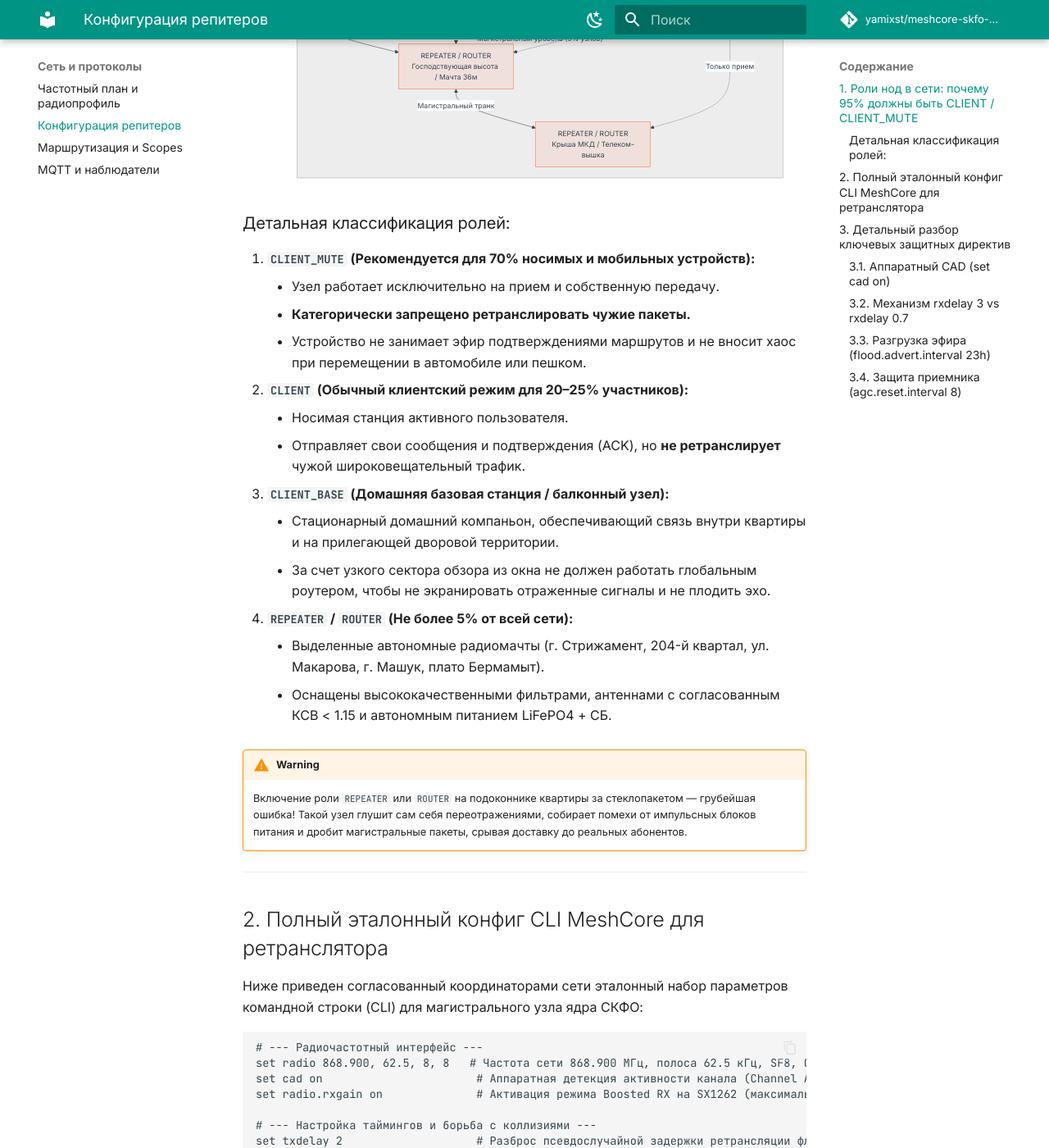
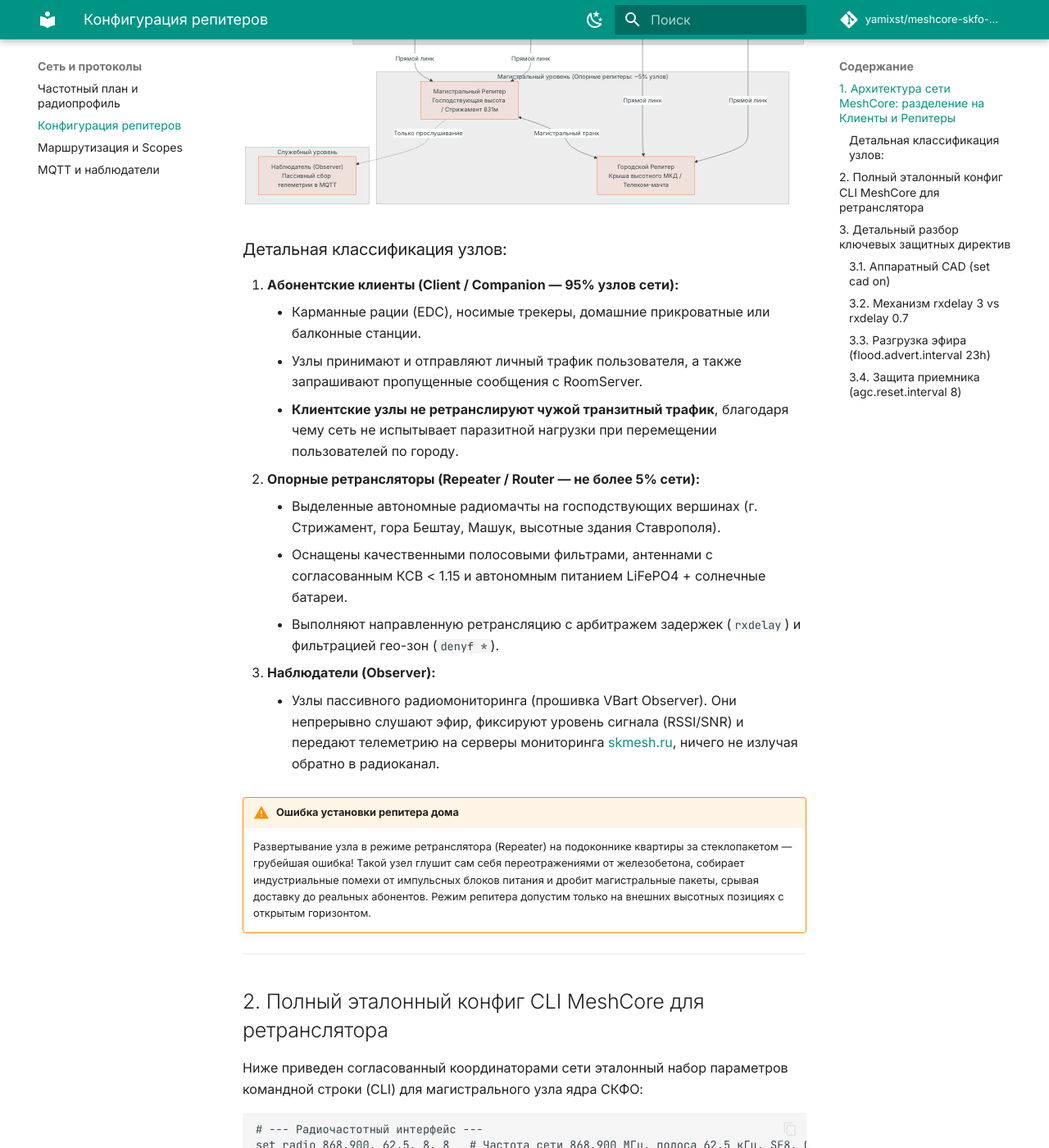
Before and after one commit to yamixst/meshcore-skfo-wiki, an MkDocs documentation site: the page built from wiki/network/repeater-configuration.md, in a window 1280 px wide and 1400 px high, scrolled down 779 px. Shown: the whole window at 82% size. Built offline with MkDocs 1.6.1 and Material for MkDocs 9.7.7, drawn with Linux system fonts in a browser that asks for light colours; comment, search, counter and statistics services are not loaded; some of the changed text lies outside the part shown.

Commit message:
Replace Meshtastic CLIENT_MUTE references with native MeshCore node architecture

````diff
--- a/wiki/network/repeater-configuration.md
+++ b/wiki/network/repeater-configuration.md
@@ -4,49 +4,53 @@
 
 ---
 
-## 1. Роли нод в сети: почему 95% должны быть CLIENT / CLIENT_MUTE
+## 1. Архитектура сети MeshCore: разделение на Клиенты и Репитеры
 
-В ячеистых сетях LoRa действует закон: *«Чем меньше узлов ретранслируют пакеты, тем стабильнее работает сеть»*. Полноценный статус ретранслятора разрешено включать исключительно на стационарных узлах, расположенных на господствующих высотах с круговой диаграммой направленности.
+В ячеистых сетях LoRa действует незыблемый закон радиоэфира: *«Чем меньше узлов ретранслируют пакеты, тем стабильнее и быстрее работает сеть»*.
+
+В отличие от устаревшего протокола Meshtastic, где все узлы по умолчанию пытались ретранслировать каждый услышанный пакет во все стороны (лавинный флуд), в **MeshCore** применяется направленная маршрутизация (**Directed Routing**), а устройства четко разделены по назначению:
 
 ```mermaid
 graph TD
-    subgraph "Магистральный уровень (5% узлов)"
-        R1["REPEATER / ROUTER<br/>Господствующая высота / Мачта 36м"]
-        R2["REPEATER / ROUTER<br/>Крыша МКД / Телеком-вышка"]
+    subgraph "Магистральный уровень (Опорные репитеры: ~5% узлов)"
+        R1["Магистральный Репитер<br/>Господствующая высота / Стрижамент 831м"]
+        R2["Городской Репитер<br/>Крыша высотного МКД / Телеком-мачта"]
     end
 
-    subgraph "Абонентский уровень (95% узлов)"
-        C1["CLIENT_BASE<br/>Стационар в квартире / Балкон"]
-        C2["CLIENT<br/>Носимая рация с подтверждениями"]
-        M1["CLIENT_MUTE<br/>Носимый трекер / Вардрайвинг"]
-        M2["CLIENT_MUTE<br/>Автомобильный компаньон"]
+    subgraph "Абонентский уровень (Клиенты / Компаньоны: ~95% узлов)"
+        C1["Домашний компаньон<br/>Стационар в квартире / Балкон"]
+        C2["Носимая рация (EDC)<br/>Связь со смартфоном по BLE"]
+        M1["Карманный трекер<br/>Походы / Вардрайвинг"]
+        M2["Автомобильный узел<br/>Мобильный клиент"]
+    end
+
+    subgraph "Служебный уровень"
+        OBS["Наблюдатель (Observer)<br/>Пассивный сбор телеметрии в MQTT"]
     end
 
     R1 <-->|Магистральный транк| R2
-    C1 -->|Uplink| R1
-    C2 -->|Uplink| R1
-    M1 -.->|Только прием| R2
-    M2 -.->|Только прием| R1
+    C1 -->|Прямой линк| R1
+    C2 -->|Прямой линк| R1
+    M1 -->|Прямой линк| R2
+    M2 -->|Прямой линк| R2
+    R1 -.->|Только прослушивание| OBS
 ```
 
-### Детальная классификация ролей:
+### Детальная классификация узлов:
 
-1. **`CLIENT_MUTE` (Рекомендуется для 70% носимых и мобильных устройств):**
-    - Узел работает исключительно на прием и собственную передачу.
-    - **Категорически запрещено ретранслировать чужие пакеты.**
-    - Устройство не занимает эфир подтверждениями маршрутов и не вносит хаос при перемещении в автомобиле или пешком.
-2. **`CLIENT` (Обычный клиентский режим для 20–25% участников):**
-    - Носимая станция активного пользователя.
-    - Отправляет свои сообщения и подтверждения (ACK), но **не ретранслирует** чужой широковещательный трафик.
-3. **`CLIENT_BASE` (Домашняя базовая станция / балконный узел):**
-    - Стационарный домашний компаньон, обеспечивающий связь внутри квартиры и на прилегающей дворовой территории.
-    - За счет узкого сектора обзора из окна не должен работать глобальным роутером, чтобы не экранировать отраженные сигналы и не плодить эхо.
-4. **`REPEATER` / `ROUTER` (Не более 5% от всей сети):**
-    - Выделенные автономные радиомачты (г. Стрижамент, 204-й квартал, ул. Макарова, г. Машук, плато Бермамыт).
-    - Оснащены высококачественными фильтрами, антеннами с согласованным КСВ < 1.15 и автономным питанием LiFePO4 + СБ.
+1. **Абонентские клиенты (Client / Companion — 95% узлов сети):**
+    - Карманные рации (EDC), носимые трекеры, домашние прикроватные или балконные станции.
+    - Узлы принимают и отправляют личный трафик пользователя, а также запрашивают пропущенные сообщения с RoomServer.
+    - **Клиентские узлы не ретранслируют чужой транзитный трафик**, благодаря чему сеть не испытывает паразитной нагрузки при перемещении пользователей по городу.
+2. **Опорные ретрансляторы (Repeater / Router — не более 5% сети):**
+    - Выделенные автономные радиомачты на господствующих вершинах (г. Стрижамент, гора Бештау, Машук, высотные здания Ставрополя).
+    - Оснащены качественными полосовыми фильтрами, антеннами с согласованным КСВ < 1.15 и автономным питанием LiFePO4 + солнечные батареи.
+    - Выполняют направленную ретрансляцию с арбитражем задержек (`rxdelay`) и фильтрацией гео-зон (`denyf *`).
+3. **Наблюдатели (Observer):**
+    - Узлы пассивного радиомониторинга (прошивка VBart Observer). Они непрерывно слушают эфир, фиксируют уровень сигнала (RSSI/SNR) и передают телеметрию на серверы мониторинга [skmesh.ru](https://skmesh.ru), ничего не излучая обратно в радиоканал.
 
-!!! warning
-    Включение роли `REPEATER` или `ROUTER` на подоконнике квартиры за стеклопакетом — грубейшая ошибка! Такой узел глушит сам себя переотражениями, собирает помехи от импульсных блоков питания и дробит магистральные пакеты, срывая доставку до реальных абонентов.
+!!! warning "Ошибка установки репитера дома"
+    Развертывание узла в режиме ретранслятора (Repeater) на подоконнике квартиры за стеклопакетом — грубейшая ошибка! Такой узел глушит сам себя переотражениями от железобетона, собирает индустриальные помехи от импульсных блоков питания и дробит магистральные пакеты, срывая доставку до реальных абонентов. Режим репитера допустим только на внешних высотных позициях с открытым горизонтом.
 
 ---
 
````
Also changed, not shown: wiki/guides-and-faq/quick-start.md (+13 -15 lines), wiki/index.md (+1 -1 lines), wiki/topology-and-geography/city-clusters.md (+1 -1 lines).
